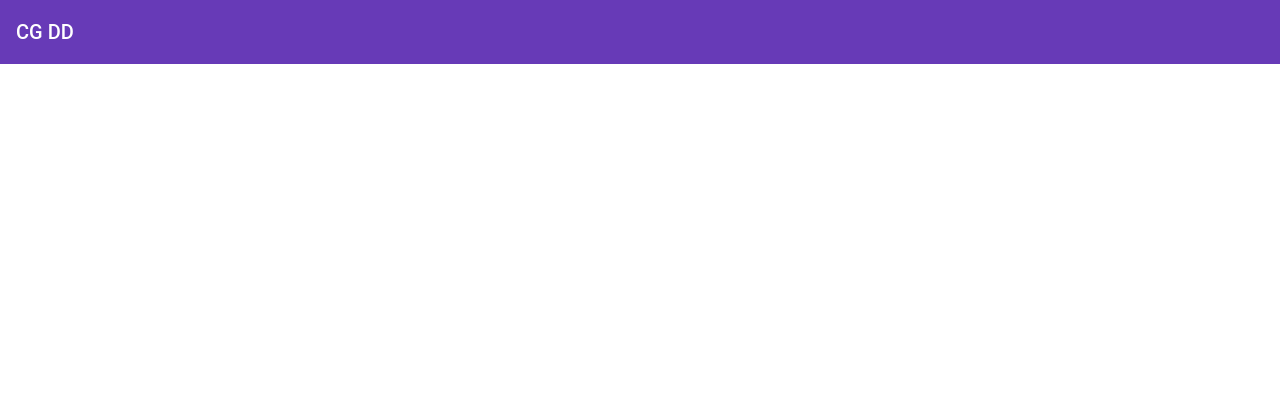
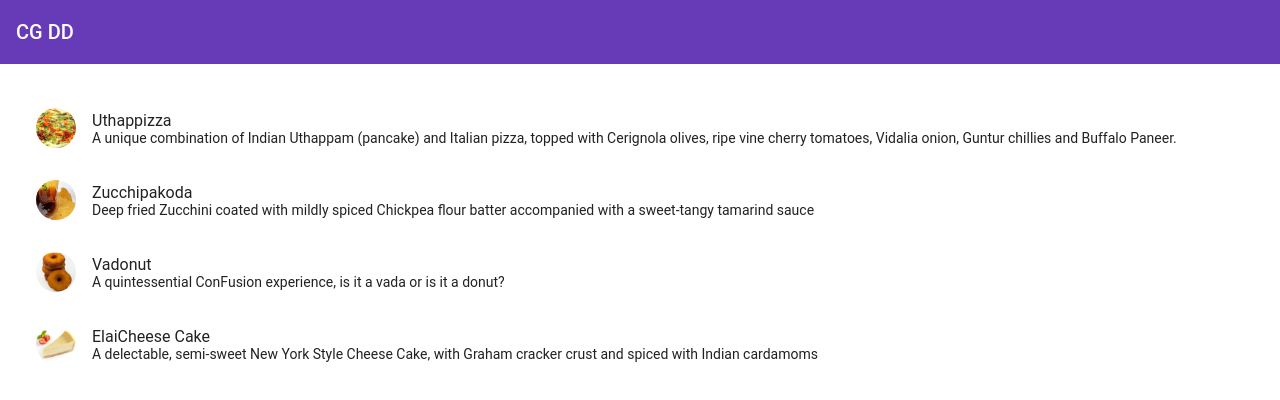
Before and after one commit to yashwantrai/ConFusion, an Angular app: page / in a window 1280 px wide. Shown: the top 400 px of the page. Built offline with nearby package versions, Linux system fonts and the light colour scheme.

Commit message:
third commit

```diff
--- a/src/app/app.component.html
+++ b/src/app/app.component.html
@@ -1 +1,2 @@
 <mat-toolbar color="primary"><span>CG DD </span></mat-toolbar>
+<app-menu></app-menu>
```
